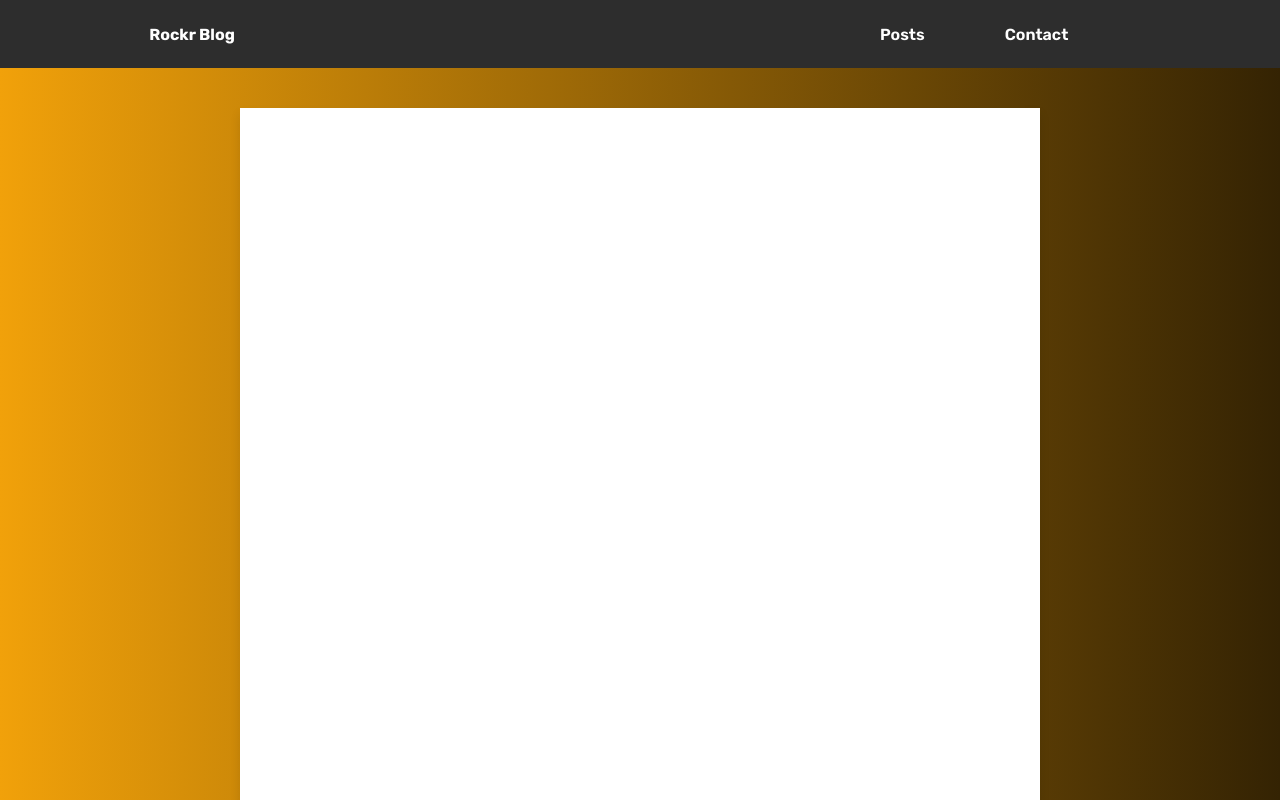
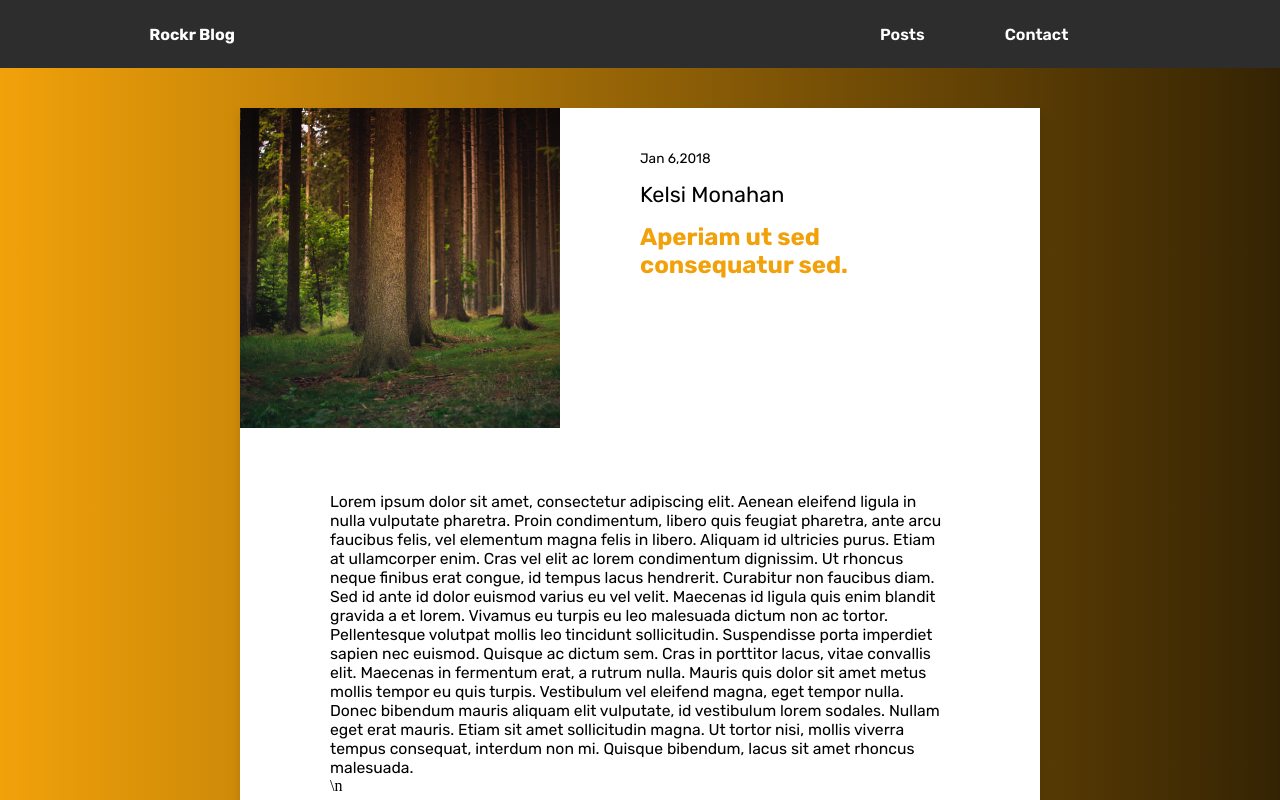
Before and after one commit to arthurvenicio/rockrblog, a React (Create React App) app: page /post in a window 1280 px wide. Shown: the top 800 px of the page. Built offline with nearby package versions, Linux system fonts and the light colour scheme.

Commit message:
Change post page

```diff
--- a/src/pages/Post/index.tsx
+++ b/src/pages/Post/index.tsx
@@ -1,4 +1,6 @@
 import React from "react";
+
+import img from "../../assets/img1.jpeg";
 import { Header } from "../../components/Header";
 import * as S from "./style";
 
@@ -7,7 +9,40 @@ export const Post = (): JSX.Element => {
     <S.Wraper>
       <Header />
       <S.Container>
-        <S.Box></S.Box>
+        <S.Box>
+          <S.SubBox>
+            <S.Image src={img} alt="People in the party" />
+            <S.Info>
+              <p className="date">Jan 6,2018</p>
+              <p className="author">Kelsi Monahan</p>
+              <p className="title">Aperiam ut sed consequatur sed.</p>
+            </S.Info>
+          </S.SubBox>
+          <S.Article>
+            <p>
+              Lorem ipsum dolor sit amet, consectetur adipiscing elit. Aenean
+              eleifend ligula in nulla vulputate pharetra. Proin condimentum,
+              libero quis feugiat pharetra, ante arcu faucibus felis, vel
+              elementum magna felis in libero. Aliquam id ultricies purus. Etiam
+              at ullamcorper enim. Cras vel elit ac lorem condimentum dignissim.
+              Ut rhoncus neque finibus erat congue, id tempus lacus hendrerit.
+              Curabitur non faucibus diam. Sed id ante id dolor euismod varius
+              eu vel velit. Maecenas id ligula quis enim blandit gravida a et
+              lorem. Vivamus eu turpis eu leo malesuada dictum non ac tortor.
+              Pellentesque volutpat mollis leo tincidunt sollicitudin.
+              Suspendisse porta imperdiet sapien nec euismod. Quisque ac dictum
+              sem. Cras in porttitor lacus, vitae convallis elit. Maecenas in
+              fermentum erat, a rutrum nulla. Mauris quis dolor sit amet metus
+              mollis tempor eu quis turpis. Vestibulum vel eleifend magna, eget
+              tempor nulla. Donec bibendum mauris aliquam elit vulputate, id
+              vestibulum lorem sodales. Nullam eget erat mauris. Etiam sit amet
+              sollicitudin magna. Ut tortor nisi, mollis viverra tempus
+              consequat, interdum non mi. Quisque bibendum, lacus sit amet
+              rhoncus malesuada.
+            </p>
+            \n
+          </S.Article>
+        </S.Box>
       </S.Container>
     </S.Wraper>
   );
--- a/src/pages/Post/style.ts
+++ b/src/pages/Post/style.ts
@@ -37,7 +37,7 @@ export const Container = styled.div`
 
 export const Box = styled.div`
   width: 50rem;
-  height: 45rem;
+  height: 60rem;
   background: #fff;
   margin-top: 2.5rem;
   margin-bottom: 2.5rem;
@@ -49,3 +49,60 @@ export const Box = styled.div`
   justify-content: flex-start;
   align-items: center;
 `;
+
+export const SubBox = styled.div`
+  width: 100%;
+  height: 20rem;
+  display: flex;
+  flex-direction: row;
+  align-items: center;
+  /* border: 1px solid black; */
+`;
+
+export const Article = styled.div`
+  width: 38.75rem;
+  height: 32.5rem;
+
+  margin-top: 4rem;
+
+  p {
+    font-family: Rubik, sans-serif;
+    font-weight: 400;
+    font-size: 0.984rem;
+  }
+`;
+
+export const Image = styled.img`
+  height: 100%;
+`;
+
+export const Info = styled.div`
+  width: 20rem;
+  height: 14.75rem;
+  margin-left: 5rem;
+  /* border: 1px solid black; */
+
+  display: flex;
+  flex-direction: column;
+  gap: 1rem;
+
+  p {
+    font-family: Rubik, sans-serif;
+
+    &.date {
+      font-size: 0.854rem;
+      font-weight: 400;
+    }
+
+    &.author {
+      font-size: 1.354rem;
+      font-weight: 400;
+    }
+
+    &.title {
+      font-size: 1.5rem;
+      font-weight: 700;
+      color: #f1a10a;
+    }
+  }
+`;
```
